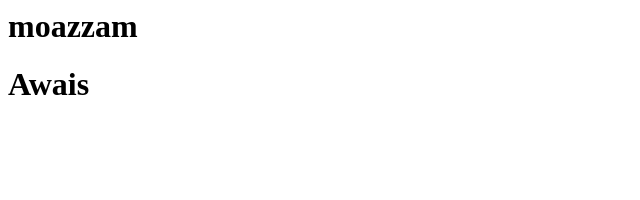
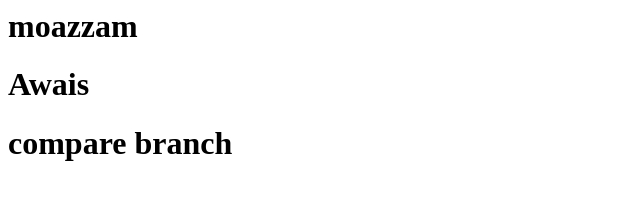
Before and after one commit to Moazzamgill112/examplegithub, a plain HTML site: page index.html in a window 1280 px wide. Shown: the whole page, without its empty margins (0-640 px from the left). Drawn offline with Linux system fonts and the light colour scheme.

Commit message:
new branch

```diff
--- a/index.html
+++ b/index.html
@@ -1,3 +1,4 @@
 
 <h1>moazzam</h1>
 <h1>Awais</h1>
+<h1>compare branch</h1>
```
